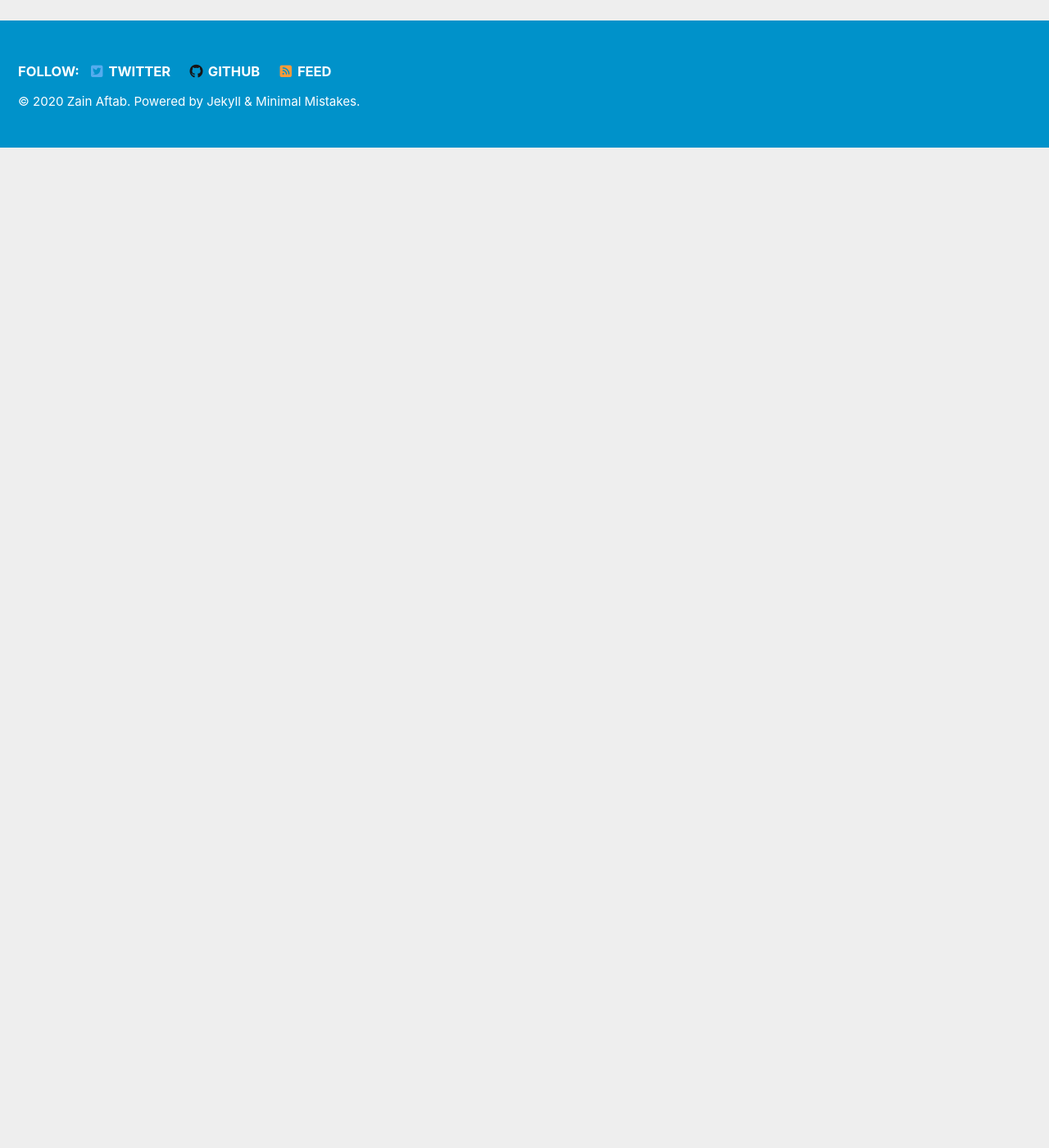
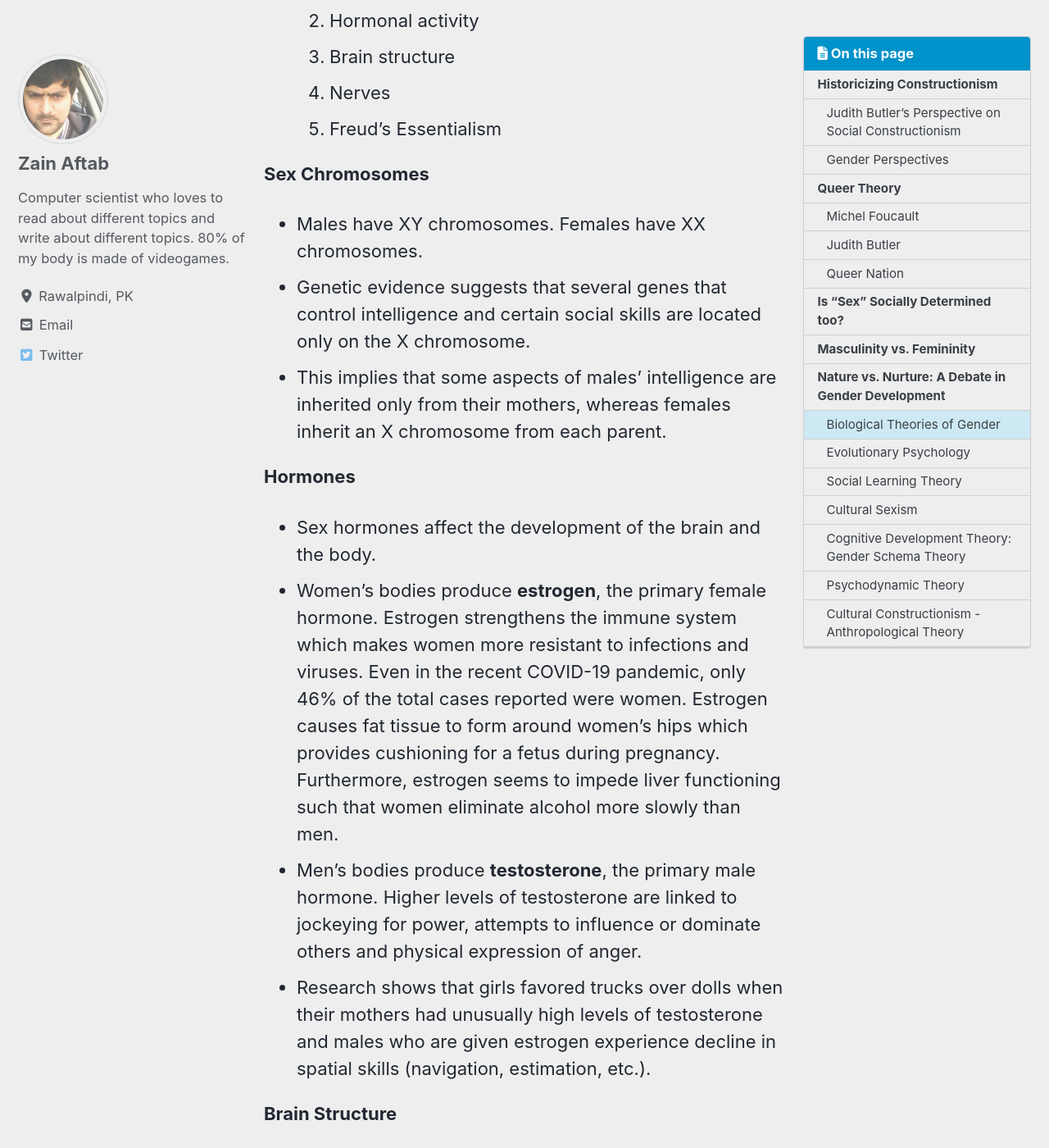
Before and after one commit to zainaftab2225/zainaftab2225.github.io, a Jekyll site: the page built from _genderstudies/social-construction-of-gender.md, in a window 1280 px wide and 1400 px high, scrolled down 13002 px. Shown: the whole window at 82% size. Built offline with Jekyll 4.4.1, drawn with Linux system fonts in a browser that asks for light colours; cached includes are drawn as plain includes; nearby versions of some CDN libraries; before the commit the page ends 13182 px from its top, so only the background shows below that; some of the changed text lies outside the part shown.

Commit message:
website updates

```diff
--- a/_genderstudies/social-construction-of-gender.md
+++ b/_genderstudies/social-construction-of-gender.md
@@ -133,3 +133,50 @@ date: 2020-10-1
 | Tactful | Blunt |
 
 ## Nature vs. Nurture: A Debate in Gender Development
+
+- There is an ongoing debate whether gender is based on biological differences or social differences.
+- As it stands today, gender in our current society is rather ambiguous. However, there are logical theories on both sides of the spectrum that needs to explored.
+
+
+### Biological Theories of Gender
+
+- Biological theory maintains that biological characteristics are the basis of gender differences.
+- Biological theories are characterized by:
+  1. Chromosomes
+  2. Hormonal activity
+  3. Brain structure
+  4. Nerves
+  5. Freud's Essentialism
+
+**Sex Chromosomes**
+- Males have XY chromosomes. Females have XX chromosomes.
+- Genetic evidence suggests that several genes that control intelligence and certain social skills are located only on the X chromosome.
+- This implies that some aspects of males' intelligence are inherited only from their mothers, whereas females inherit an X chromosome from each parent.
+
+**Hormones**
+- Sex hormones affect the development of the brain and the body.
+- Women's bodies produce **estrogen**, the primary female hormone. Estrogen strengthens the immune system which makes women more resistant to infections and viruses. Even in the recent COVID-19 pandemic, only 46% of the total cases reported were women. Estrogen causes fat tissue to form around women's hips which provides cushioning for a fetus during pregnancy. Furthermore, estrogen seems to impede liver functioning such that women eliminate alcohol more slowly than men.
+- Men's bodies produce **testosterone**, the primary male hormone. Higher levels of testosterone are linked to jockeying for power, attempts to influence or dominate others and physical expression of anger.
+- Research shows that girls favored trucks over dolls when their mothers had unusually high levels of testosterone and males who are given estrogen experience decline in spatial skills (navigation, estimation, etc.).
+
+**Brain Structure**
+- A third focus of biological theories is the difference of brain structure between males and females.
+- Men tend to have better development in the lobe that controls linear thinking, sequential information, spatial skills and analytical reasoning. Furthermore, the **amygdala** is larger in men which is the center of emotions like anger and fear. This may explain why men are more likely than women to engage in risky and aggressive behavior.
+- Women tend to have greater development of the lobe that controls imagination, artistic activity, intuitive thinking and multi-tasking. Furthermore, women have a larger **prefrontal cortex** which restrains aggression.
+
+**Nerves**
+- A bundle of nerves and connecting tissue called the **corpus callosum** links the lobes of the brain. Women generally can use this structure efficiently to use both lobes of the brain whereas men largely use one side of their brain.
+
+### Evolutionary Psychology
+
+- The primary concept of evolutionary psychology caters to the notion that the differences between genders and sexuality are a result of evolution and the different factors in men and women strategies for success.
+
+### Social Learning Theory
+
+### Cultural Sexism
+
+### Cognitive Development Theory: Gender Schema Theory
+
+### Psychodynamic Theory
+
+### Cultural Constructionism - Anthropological Theory
```
